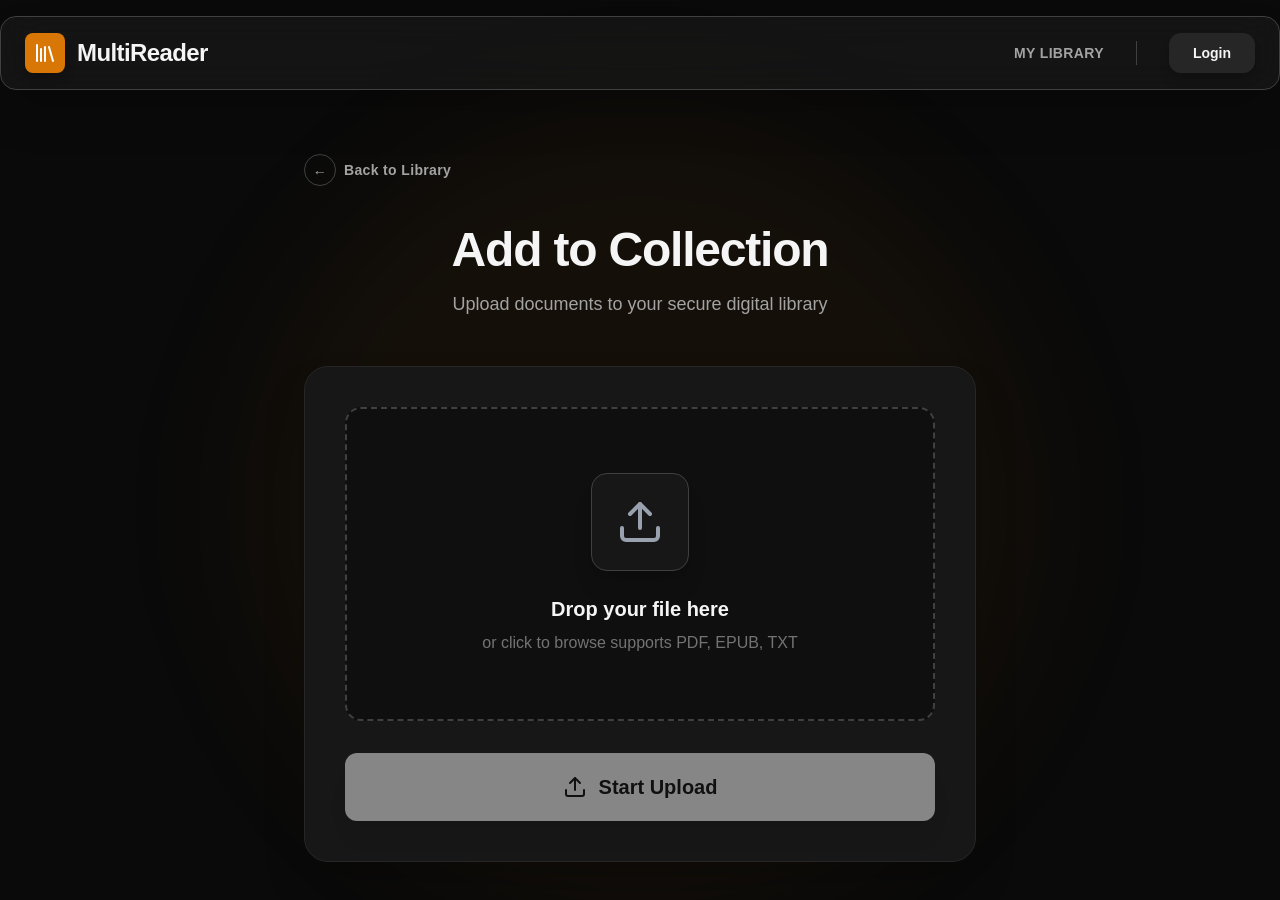
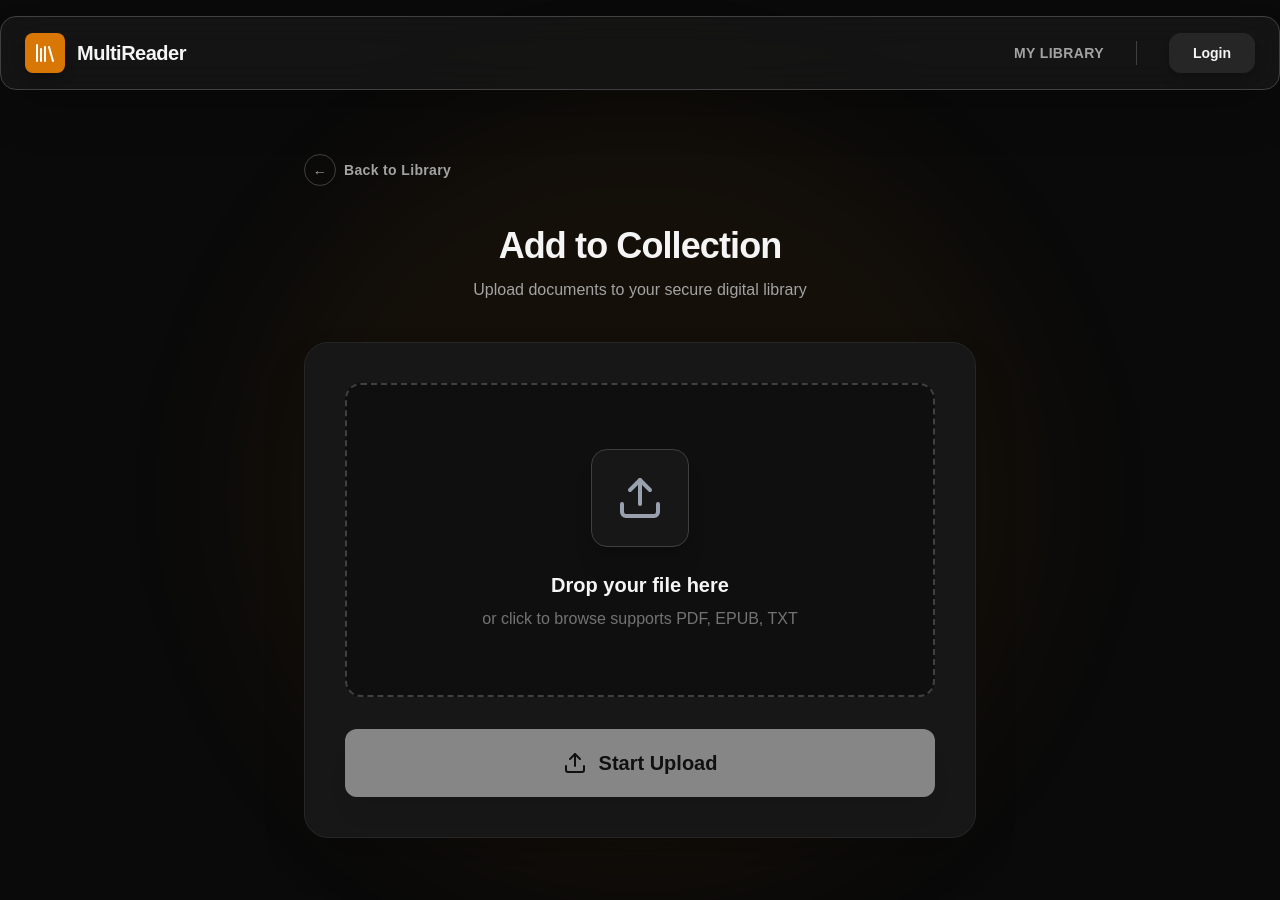
Before and after one commit to Akshith17323/Multi-File-Reader, a Next.js app in the folder frontend/: page /fileupload in a window 1280 px wide. Shown: the top 900 px of the page. Built offline with nearby package versions, Linux system fonts and the light colour scheme; no server answers.

Commit message:
feat: Update typography styles for improved readability across login, file upload, and files pages

```diff
--- a/frontend/app/auth/login/page.tsx
+++ b/frontend/app/auth/login/page.tsx
@@ -68,7 +68,7 @@ function Loginpage() {
       <div className="w-full max-w-sm">
         {/* Header */}
         <div className="text-center mb-8">
-          <h1 className="text-4xl font-bold text-white mb-2">
+          <h1 className="text-3xl font-bold text-white mb-2">
             Welcome Back
           </h1>
           <p className="text-gray-400">Sign in to continue to Multi File Reader</p>
--- a/frontend/app/files/page.tsx
+++ b/frontend/app/files/page.tsx
@@ -119,11 +119,11 @@ export default function FilesPage() {
       <div className="max-w-7xl mx-auto">
         {/* Header Section */}
         <div className="flex flex-col md:flex-row justify-between items-end mb-16 gap-8">
-          <div className="space-y-2">
-            <h1 className="text-4xl md:text-5xl font-extrabold text-[#f5f5f5] tracking-tight">
+          <div className="space-y-1">
+            <h1 className="text-3xl md:text-4xl font-extrabold text-[#f5f5f5] tracking-tight">
               My Library
             </h1>
-            <p className="text-[#a3a3a3] text-lg font-medium">
+            <p className="text-[#a3a3a3] text-base font-medium">
               Manage your digital collection
             </p>
           </div>
--- a/frontend/app/fileupload/page.tsx
+++ b/frontend/app/fileupload/page.tsx
@@ -128,11 +128,11 @@ function FileUpload() {
           Back to Library
         </button>
 
-        <div className="text-center mb-12">
-          <h1 className="text-4xl md:text-5xl font-extrabold text-[#f5f5f5] mb-4 tracking-tight">
+        <div className="text-center mb-10">
+          <h1 className="text-3xl md:text-4xl font-extrabold text-[#f5f5f5] mb-3 tracking-tight">
             Add to Collection
           </h1>
-          <p className="text-[#a3a3a3] text-lg">
+          <p className="text-[#a3a3a3] text-base">
             Upload documents to your secure digital library
           </p>
         </div>
--- a/frontend/components/Navbar.tsx
+++ b/frontend/components/Navbar.tsx
@@ -71,7 +71,7 @@ export default function Navbar() {
                         <div className="bg-[#d97706] p-2 rounded-lg shadow-lg group-hover:shadow-[#d97706]/20 transition-all duration-300">
                             <Library size={24} className="text-white" />
                         </div>
-                        <span className="font-bold text-2xl tracking-tight text-[#f5f5f5]">
+                        <span className="font-bold text-xl tracking-tight text-[#f5f5f5]">
                             MultiReader
                         </span>
                     </Link>
```
